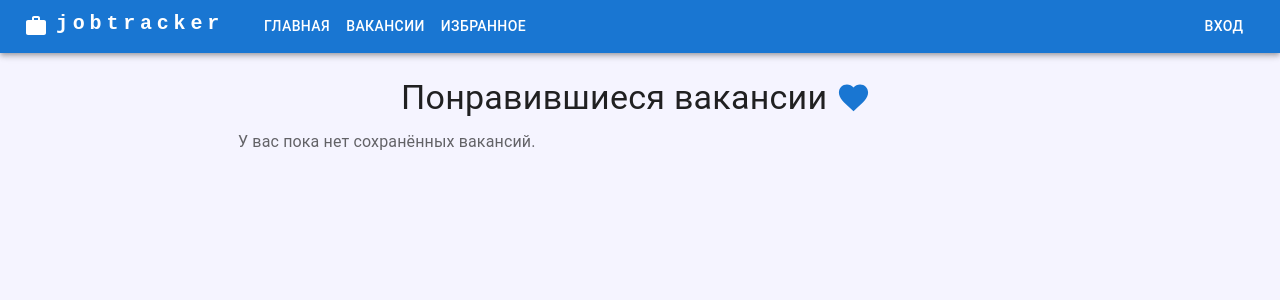
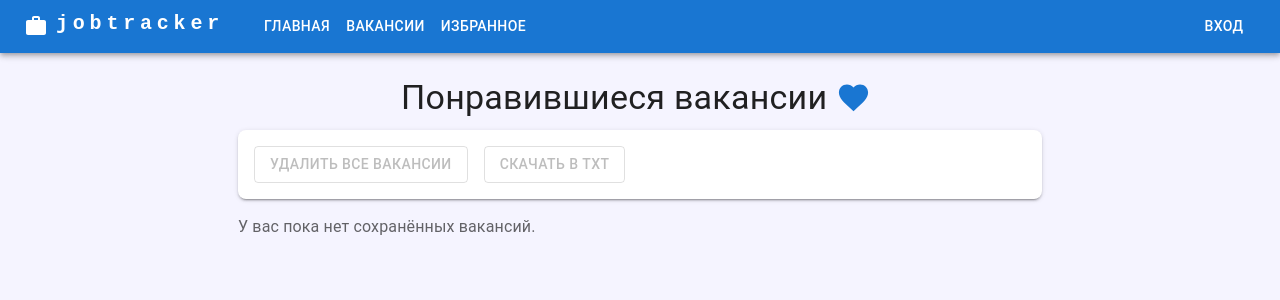
Before and after one commit to cptblackmore/jobtracker, a React (Vite) app: page /favorites in a window 1280 px wide. Shown: the top 300 px of the page. Built offline with nearby package versions, Linux system fonts and the light colour scheme; no server answers.

Commit message:
Implemented FavoritesActions widget for FavoritesList and added deletion of all favorite vacancies.

```diff
--- a/src/pages/favorites/ui/FavoritesPage.tsx
+++ b/src/pages/favorites/ui/FavoritesPage.tsx
@@ -1,10 +1,11 @@
-import { Box, Container, Typography as T } from "@mui/material";
+import { Box, Container, Typography as T } from '@mui/material';
 import { Favorite } from '@mui/icons-material';
-import { Nav } from "@widgets/Nav";
-import { FavoritesContext, getFavorites } from "@features/Favorites";
-import { FavoritesList } from "@widgets/VacancyList/ui/FavoritesList";
-import { useContext, useEffect, useState } from "react";
-import { observer } from "mobx-react-lite";
+import { Nav } from '@widgets/Nav';
+import { FavoritesContext, getFavorites } from '@features/Favorites';
+import { FavoritesList } from '@widgets/VacancyList/ui/FavoritesList';
+import { useContext, useEffect, useState } from 'react';
+import { observer } from 'mobx-react-lite';
+import { FavoritesActions } from '@widgets/VacancyList/ui/FavoritesActions';
 
 export const FavoritesPage: React.FC = observer(() => {
   const [savedVacancyIds, setSavedVacancyIds] = useState(getFavorites());
@@ -25,6 +26,7 @@ export const FavoritesPage: React.FC = observer(() => {
             Понравившиеся вакансии&nbsp;
             <Favorite color="primary" sx={{ mr: 1 }} fontSize="large" />
           </T>
+          <FavoritesActions ids={savedVacancyIds} setIds={setSavedVacancyIds} />
           {savedVacancyIds.length > 0 ? (
             <FavoritesList ids={savedVacancyIds} />
           ) : (
--- /dev/null
+++ b/src/widgets/VacancyList/model/useFavoritesActions.ts
@@ -0,0 +1,17 @@
+import { FavoritesContext } from '@features/Favorites';
+import { deleteFromFavorites } from '@features/Favorites/model/deleteFromFavorites';
+import { Dispatch, SetStateAction, useContext, useState } from 'react';
+
+export const useFavoritesActions = (ids: string[], setIds: Dispatch<SetStateAction<string[]>>) => {
+  const [open, setOpen] = useState(false);
+  const { favoritesStore } = useContext(FavoritesContext);
+
+  const handleDeleteFavorites = () => {
+    setOpen(false);
+    deleteFromFavorites(ids);
+    setIds([]);
+    favoritesStore.updateFavorites([]);
+  }
+
+  return { open, setOpen, handleDeleteFavorites }
+}
--- /dev/null
+++ b/src/widgets/VacancyList/ui/DeleteFavoritesModal.tsx
@@ -0,0 +1,28 @@
+import { Button, Dialog, DialogActions, DialogContent, DialogContentText, DialogTitle } from '@mui/material';
+import { Dispatch, SetStateAction } from 'react';
+
+interface Props {
+  open: boolean;
+  setOpen: Dispatch<SetStateAction<boolean>>;
+  handleDeleteFavorites: () => void;
+}
+
+export const DeleteFavoritesModal: React.FC<Props> = ({ open, setOpen, handleDeleteFavorites }) => {
+  return (
+    <Dialog
+      open={open}
+      onClose={() => setOpen(false)}
+    >
+      <DialogTitle>Внимание!</DialogTitle>
+      <DialogContent>
+        <DialogContentText>
+          Вы уверены, что хотите удалить все избранные вакансии?
+        </DialogContentText>
+      </DialogContent>
+      <DialogActions>
+        <Button variant='contained' onClick={() => setOpen(false)}>Отмена</Button>
+        <Button variant='outlined' color='error' onClick={handleDeleteFavorites} >Удалить</Button>
+      </DialogActions>
+    </Dialog>
+  );
+}
--- /dev/null
+++ b/src/widgets/VacancyList/ui/FavoritesActions.tsx
@@ -0,0 +1,27 @@
+import { Box, Button, Paper } from '@mui/material';
+import { DeleteFavoritesModal } from './DeleteFavoritesModal';
+import { Dispatch, SetStateAction } from 'react';
+import { useFavoritesActions } from '../model/useFavoritesActions';
+
+interface Props {
+  ids: string[];
+  setIds: Dispatch<SetStateAction<string[]>>
+}
+
+export const FavoritesActions: React.FC<Props> = ({ ids, setIds }) => {
+  const { open, setOpen, handleDeleteFavorites } = useFavoritesActions(ids, setIds);
+
+  return (
+    <>
+      <DeleteFavoritesModal open={open} setOpen={setOpen} handleDeleteFavorites={handleDeleteFavorites} />
+      <Paper
+        sx={{ p: 2, borderRadius: 2, boxShadow: 2, mb: 2 }}
+      >
+        <Box display='flex' gap={2} >
+          <Button disabled={ids.length === 0} variant='outlined' color='error' onClick={() => setOpen(true)} >Удалить все вакансии</Button>
+          <Button disabled={ids.length === 0} variant='outlined' >Скачать в TXT</Button>
+        </Box>
+      </Paper>
+    </>
+  );
+}
```
